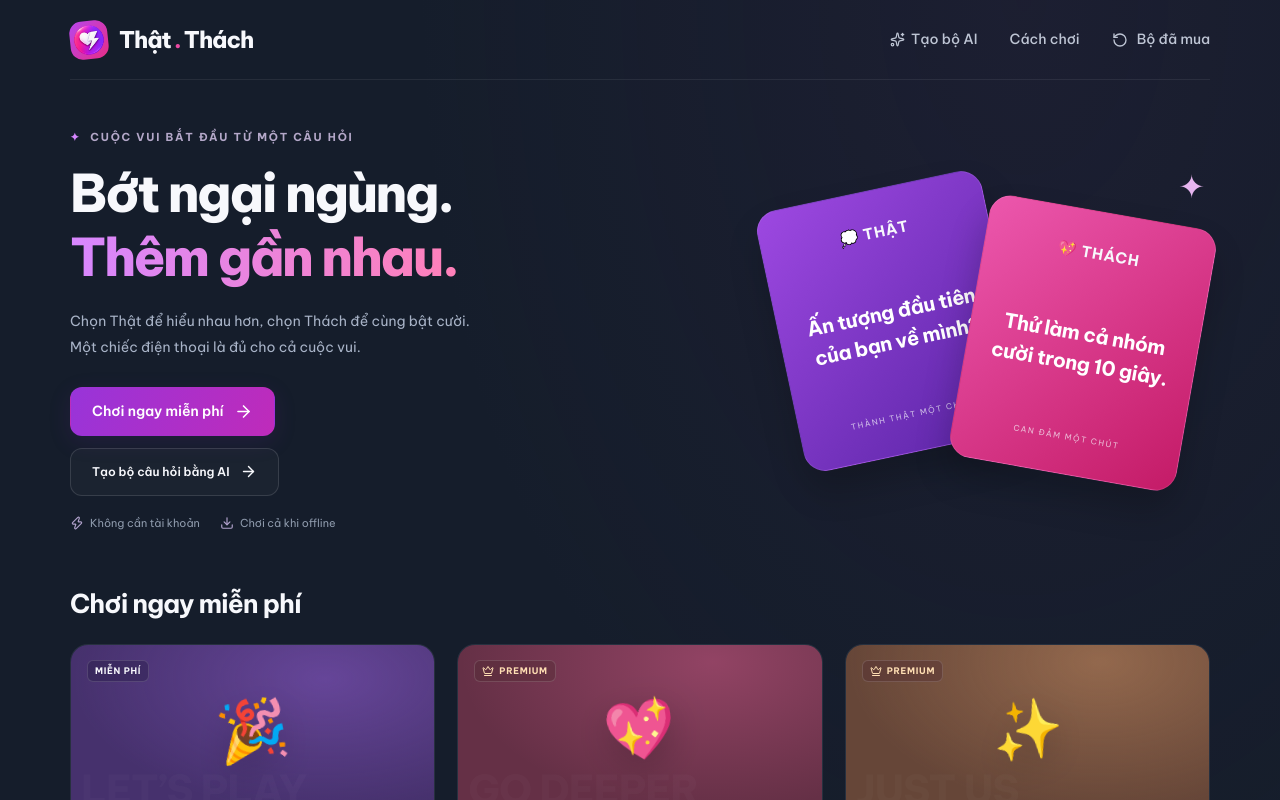
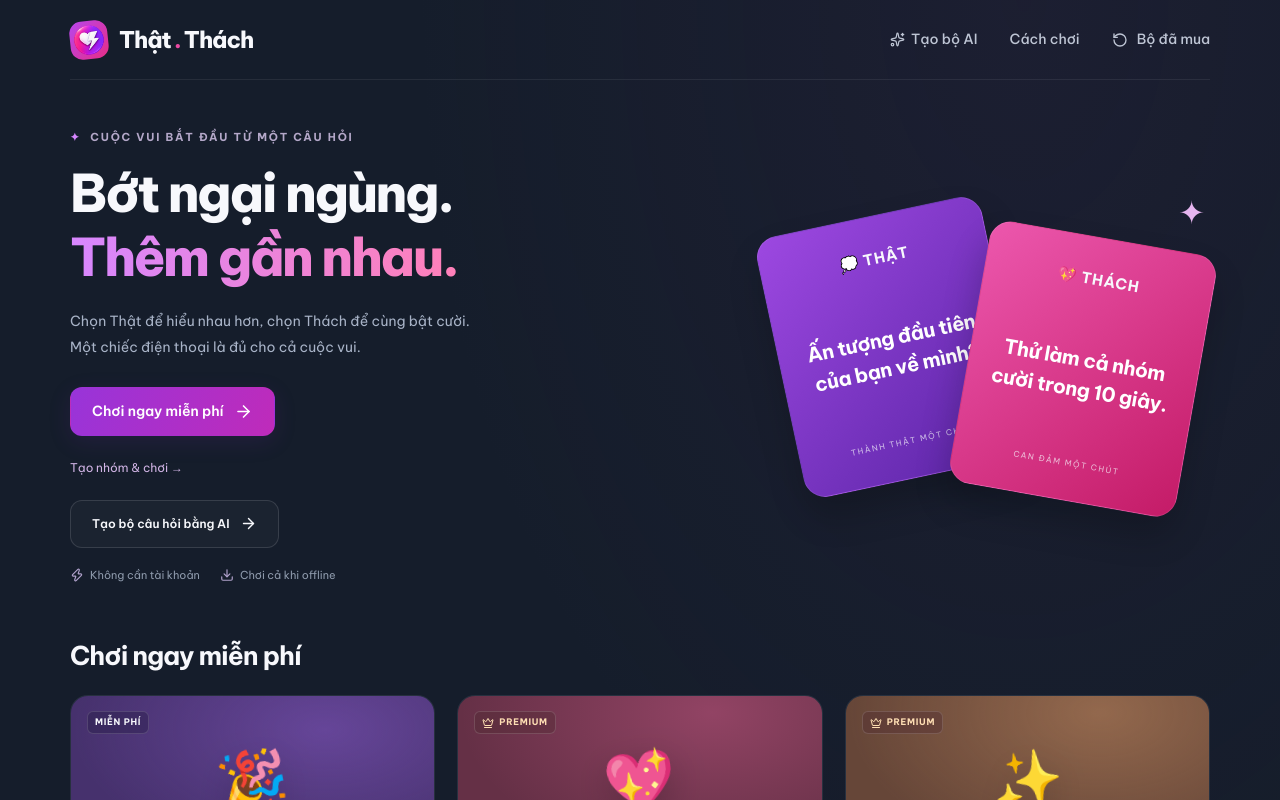
Before and after one commit to liemnguyenthanh/truthordaregame, a Next.js app: page /vi in a window 1280 px wide. Shown: the top 800 px of the page. Built offline with nearby package versions, Linux system fonts and the light colour scheme; no server answers.

Commit message:
Restore group play CTA

```diff
--- a/app/vi/page.tsx
+++ b/app/vi/page.tsx
@@ -33,6 +33,9 @@ export default function Home() {
               <a className="button button-primary" href="/vi/choi/ban-be-khoi-dong">
                 Chơi ngay miễn phí
                 <ArrowRight size={19} />
+              </a>
+              <a className="group-start" href="/vi/choi/ban-be-khoi-dong?group=1">
+                Tạo nhóm & chơi →
               </a>
               <a className="button button-secondary ai-start" href="/vi/tao-bo-ai">
                 Tạo bộ câu hỏi bằng AI
```
